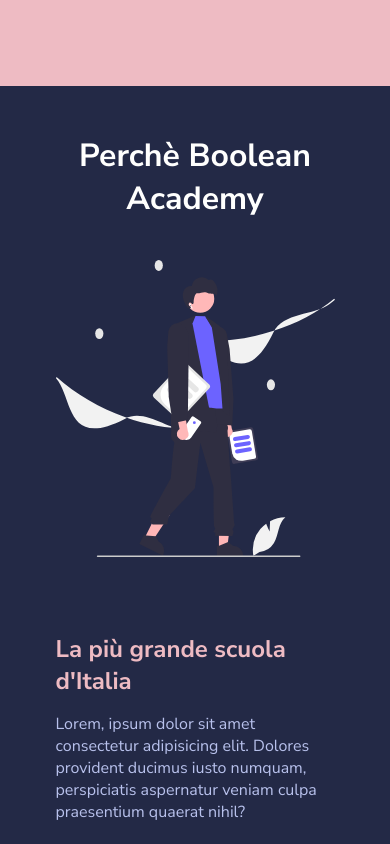
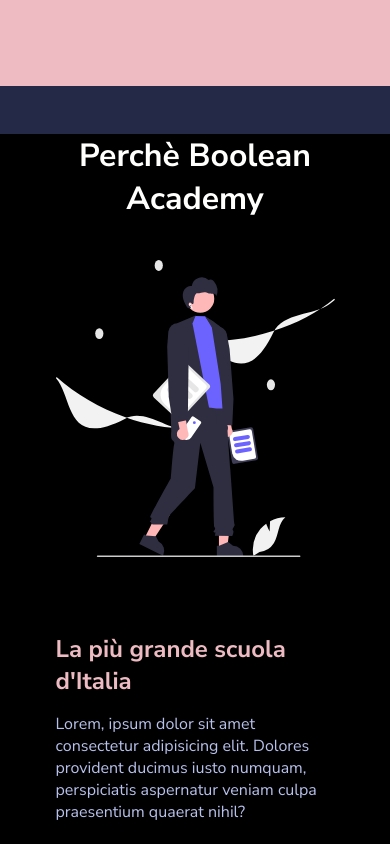
Before and after one commit to Frowingg/html-css-resp-wannabe, a plain HTML site: page index.html in a window 390 px wide. Shown: the part 2580-3424 px from the top of the page. Drawn offline with Linux system fonts and the light colour scheme.

Commit message:
done2(?)

```diff
--- a/css/style.css
+++ b/css/style.css
@@ -158,7 +158,9 @@ img {
     .why-us .col-right{
         width: 100%;
         margin-bottom: 70px;
-
+    }
+    .why-us {
+        background-color: black;
     }
 }
 
```
